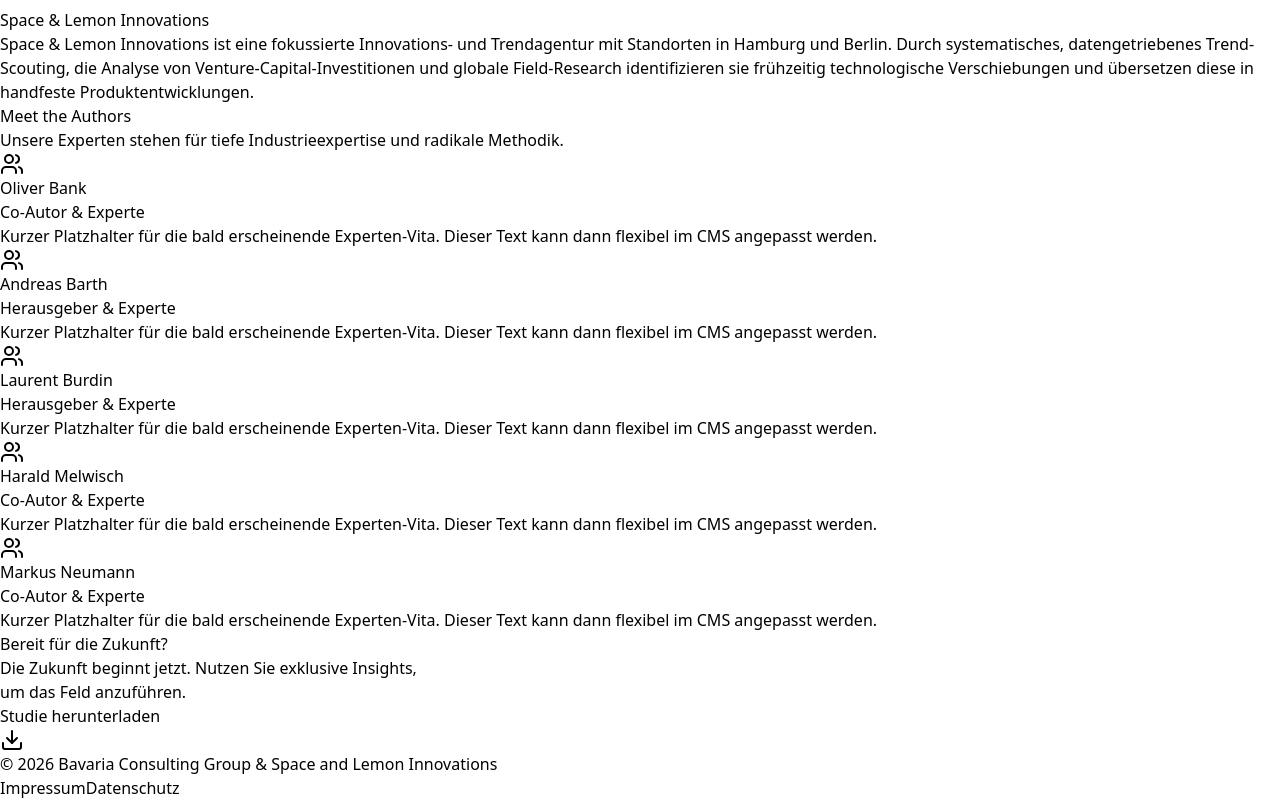
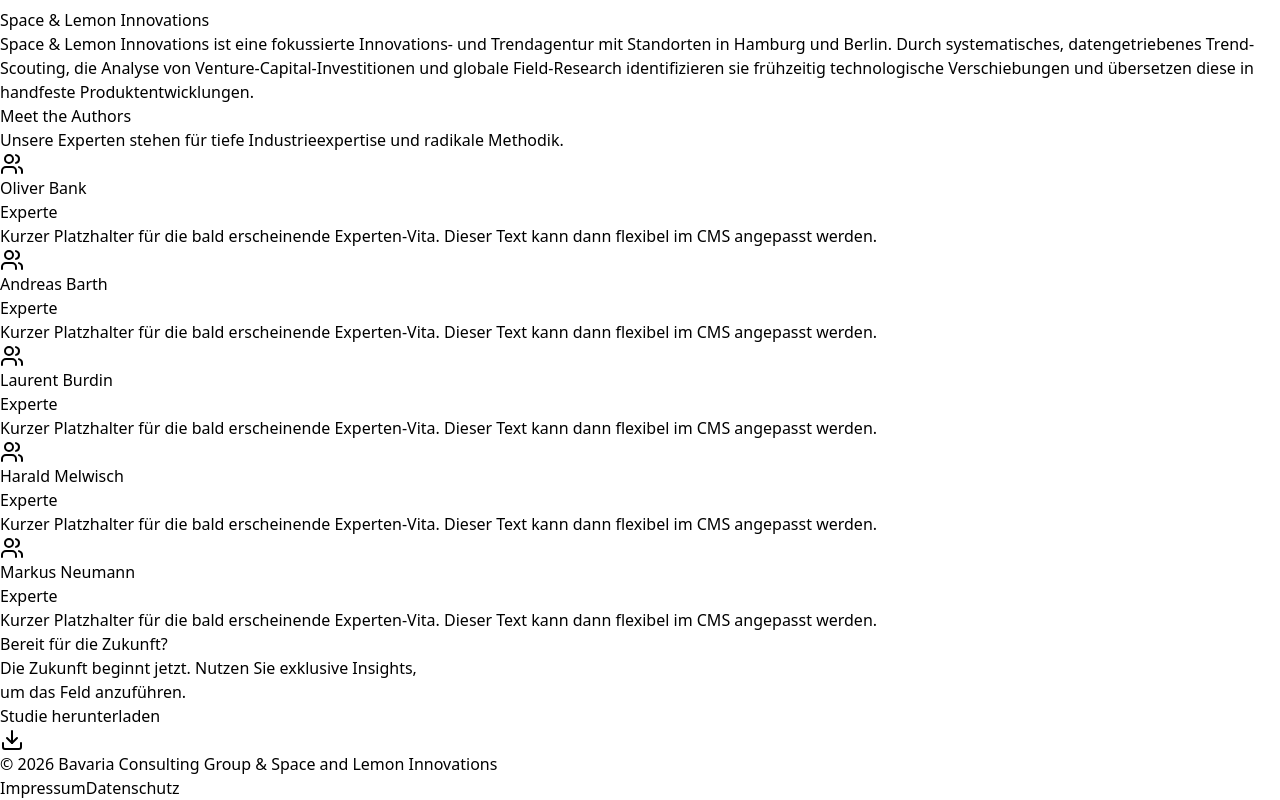
Before and after one commit to strategiepilot/trends2030-app, a React (Vite) app: page / in a window 1280 px wide. Shown: the part 3938-4738 px from the top of the page. Built offline with nearby package versions, Linux system fonts and the light colour scheme.

Commit message:
style: update author roles to Experte

```diff
--- a/src/App.jsx
+++ b/src/App.jsx
@@ -693,11 +693,11 @@
 
           <div className="grid grid-cols-1 sm:grid-cols-2 lg:grid-cols-5 gap-6">
             {[
-              { name: "Oliver Bank", role: "Co-Autor & Experte" },
-              { name: "Andreas Barth", role: "Herausgeber & Experte" },
-              { name: "Laurent Burdin", role: "Herausgeber & Experte" },
-              { name: "Harald Melwisch", role: "Co-Autor & Experte" },
-              { name: "Markus Neumann", role: "Co-Autor & Experte" }
+              { name: "Oliver Bank", role: "Experte" },
+              { name: "Andreas Barth", role: "Experte" },
+              { name: "Laurent Burdin", role: "Experte" },
+              { name: "Harald Melwisch", role: "Experte" },
+              { name: "Markus Neumann", role: "Experte" }
             ].map((author, item) => (
               <div key={item} className="bg-white/60 border border-white p-6 rounded-[32px] flex flex-col items-center text-center shadow-[0_4px_20px_rgb(0,0,0,0.03)] hover:shadow-xl hover:-translate-y-2 transition-all duration-300 group">
                 <div className="w-32 h-32 rounded-full overflow-hidden border-4 border-white shadow-sm mb-6 bg-slate-100 flex-shrink-0">
```
Also changed, not shown: 1 other file (tests, documents, lock files or other folders).
